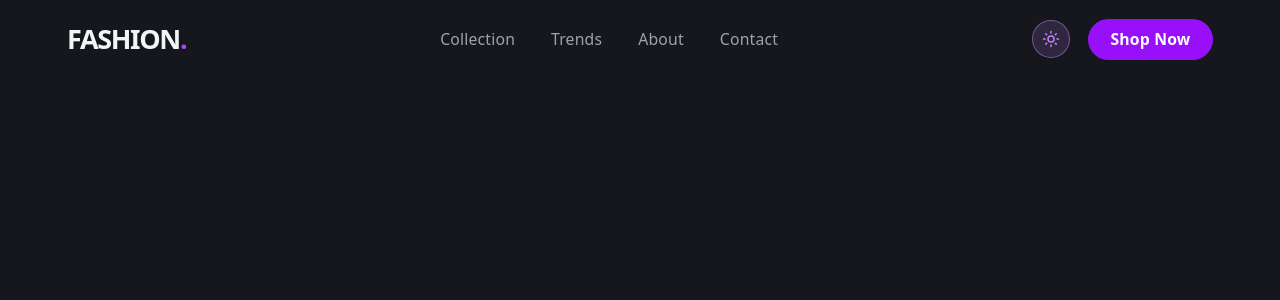
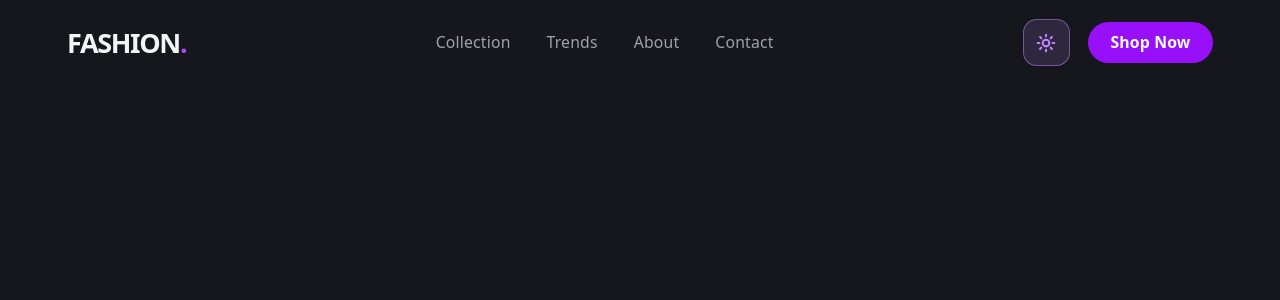
Before and after one commit to TRax404/Nouva, a React (Vite) app: page / in a window 1280 px wide. Both pictures are taken after a click on the button 1050 px from the left and 39 px from the top of the page. Shown: the top 300 px of the page. Built offline with nearby package versions, Linux system fonts and the light colour scheme.

Commit message:
add more animation in change dark and light mode

```diff
--- a/index.html
+++ b/index.html
@@ -5,6 +5,13 @@
     <link rel="icon" type="image/svg+xml" href="/favicon.svg" />
     <meta name="viewport" content="width=device-width, initial-scale=1.0" />
     <title>fashion</title>
+    <script>
+      (function() {
+        const savedTheme = localStorage.getItem('theme');
+        const theme = savedTheme || (window.matchMedia('(prefers-color-scheme: dark)').matches ? 'dark' : 'light');
+        document.documentElement.classList.add(theme);
+      })();
+    </script>
   </head>
   <body>
     <div id="root"></div>
--- a/src/ThemeContext.tsx
+++ b/src/ThemeContext.tsx
@@ -5,7 +5,7 @@ type Theme = 'light' | 'dark';
 
 interface ThemeContextType {
   theme: Theme;
-  toggleTheme: () => void;
+  toggleTheme: (event?: React.MouseEvent) => void;
 }
 
 const ThemeContext = createContext<ThemeContextType | undefined>(undefined);
@@ -24,13 +24,20 @@ export const ThemeProvider: React.FC<{ children: React.ReactNode }> = ({ childre
     localStorage.setItem('theme', theme);
   }, [theme]);
 
-  const toggleTheme = () => {
+  const toggleTheme = (event?: React.MouseEvent) => {
     const nextTheme = theme === 'light' ? 'dark' : 'light';
 
     // Check for View Transition API support
     if (!document.startViewTransition) {
       setTheme(nextTheme);
       return;
+    }
+
+    if (event) {
+      const x = event.clientX;
+      const y = event.clientY;
+      document.documentElement.style.setProperty('--x', `${x}px`);
+      document.documentElement.style.setProperty('--y', `${y}px`);
     }
 
     document.startViewTransition(() => {
--- a/src/components/Navbar.tsx
+++ b/src/components/Navbar.tsx
@@ -3,6 +3,7 @@ import gsap from 'gsap';
 import { ScrollTrigger } from 'gsap/ScrollTrigger';
 import { useGSAP } from '@gsap/react';
 import { useTheme } from '../ThemeContext';
+import ThemeToggle from './ThemeToggle';
 
 gsap.registerPlugin(ScrollTrigger);
 
@@ -112,17 +113,7 @@ const Navbar = () => {
           </ul>
 
           <div className="flex items-center gap-4 shrink-0">
-            <button
-              onClick={toggleTheme}
-              className="p-2 rounded-full bg-[var(--accent-bg)] border border-[var(--accent-border)] text-[var(--accent)] hover:opacity-80 transition-all"
-              aria-label="Toggle Theme"
-            >
-              {theme === 'light' ? (
-                <svg xmlns="http://www.w3.org/2000/svg" width="18" height="18" viewBox="0 0 24 24" fill="none" stroke="currentColor" strokeWidth="2" strokeLinecap="round" strokeLinejoin="round"><path d="M12 3a6 6 0 0 0 9 9 9 9 0 1 1-9-9Z"/></svg>
-              ) : (
-                <svg xmlns="http://www.w3.org/2000/svg" width="18" height="18" viewBox="0 0 24 24" fill="none" stroke="currentColor" strokeWidth="2" strokeLinecap="round" strokeLinejoin="round"><circle cx="12" cy="12" r="4"/><path d="M12 2v2"/><path d="M12 20v2"/><path d="m4.93 4.93 1.41 1.41"/><path d="m17.66 17.66 1.41 1.41"/><path d="M2 12h2"/><path d="M20 12h2"/><path d="m6.34 17.66-1.41 1.41"/><path d="m19.07 4.93-1.41 1.41"/></svg>
-              )}
-            </button>
+            <ThemeToggle />
 
             <button className="hidden sm:block px-5 py-2 text-xs lg:text-sm font-semibold text-white bg-purple-600
                              hover:bg-purple-700 rounded-full transition-all whitespace-nowrap">
--- /dev/null
+++ b/src/components/ThemeToggle.tsx
@@ -0,0 +1,57 @@
+import React from 'react';
+import { useTheme } from '../ThemeContext';
+
+const ThemeToggle: React.FC = () => {
+  const { theme, toggleTheme } = useTheme();
+
+  return (
+    <button
+      onClick={(e) => toggleTheme(e)}
+      className="relative p-2.5 rounded-xl bg-[var(--accent-bg)] border border-[var(--accent-border)] text-[var(--accent)] hover:scale-105 active:scale-95 transition-all duration-300 group overflow-hidden shadow-sm hover:shadow-md"
+      aria-label={`Switch to ${theme === 'light' ? 'dark' : 'light'} mode`}
+    >
+      <div className="relative w-5 h-5 flex items-center justify-center">
+        <svg
+          xmlns="http://www.w3.org/2000/svg"
+          width="20"
+          height="20"
+          viewBox="0 0 24 24"
+          fill="none"
+          stroke="currentColor"
+          strokeWidth="2.5"
+          strokeLinecap="round"
+          strokeLinejoin="round"
+          className={`absolute transition-all duration-500 ease-[cubic-bezier(0.4,0,0.2,1)] ${theme === 'dark' ? 'rotate-0 opacity-100 scale-100' : '-rotate-90 opacity-0 scale-0'}`}
+        >
+          <circle cx="12" cy="12" r="4" />
+          <path d="M12 2v2" />
+          <path d="M12 20v2" />
+          <path d="m4.93 4.93 1.41 1.41" />
+          <path d="m17.66 17.66 1.41 1.41" />
+          <path d="M2 12h2" />
+          <path d="M20 12h2" />
+          <path d="m6.34 17.66-1.41 1.41" />
+          <path d="m19.07 4.93-1.41 1.41" />
+        </svg>
+
+        <svg
+          xmlns="http://www.w3.org/2000/svg"
+          width="20"
+          height="20"
+          viewBox="0 0 24 24"
+          fill="none"
+          stroke="currentColor"
+          strokeWidth="2.5"
+          strokeLinecap="round"
+          strokeLinejoin="round"
+          className={`absolute transition-all duration-500 ease-[cubic-bezier(0.4,0,0.2,1)] ${theme === 'light' ? 'rotate-0 opacity-100 scale-100' : 'rotate-90 opacity-0 scale-0'}`}
+        >
+          <path d="M12 3a6 6 0 0 0 9 9 9 9 0 1 1-9-9Z" />
+        </svg>
+      </div>
+      <span className="absolute inset-0 bg-white/10 translate-y-full group-hover:translate-y-0 transition-transform duration-300" />
+    </button>
+  );
+};
+
+export default ThemeToggle;
--- a/src/index.css
+++ b/src/index.css
@@ -61,10 +61,23 @@ html.dark {
 }
 
 /* View Transition API Support */
-::view-transition-old(root),
+::view-transition-old(root) {
+  animation: none;
+  mix-blend-mode: normal;
+}
+
 ::view-transition-new(root) {
-  animation-duration: 0.6s;
-  animation-timing-function: cubic-bezier(0.4, 0, 0.2, 1);
+  animation: 700ms cubic-bezier(0.4, 0, 0.2, 1) both clip-circle;
+  mix-blend-mode: normal;
+}
+
+@keyframes clip-circle {
+  from {
+    clip-path: circle(0% at var(--x) var(--y));
+  }
+  to {
+    clip-path: circle(150% at var(--x) var(--y));
+  }
 }
 
 #root {
```
